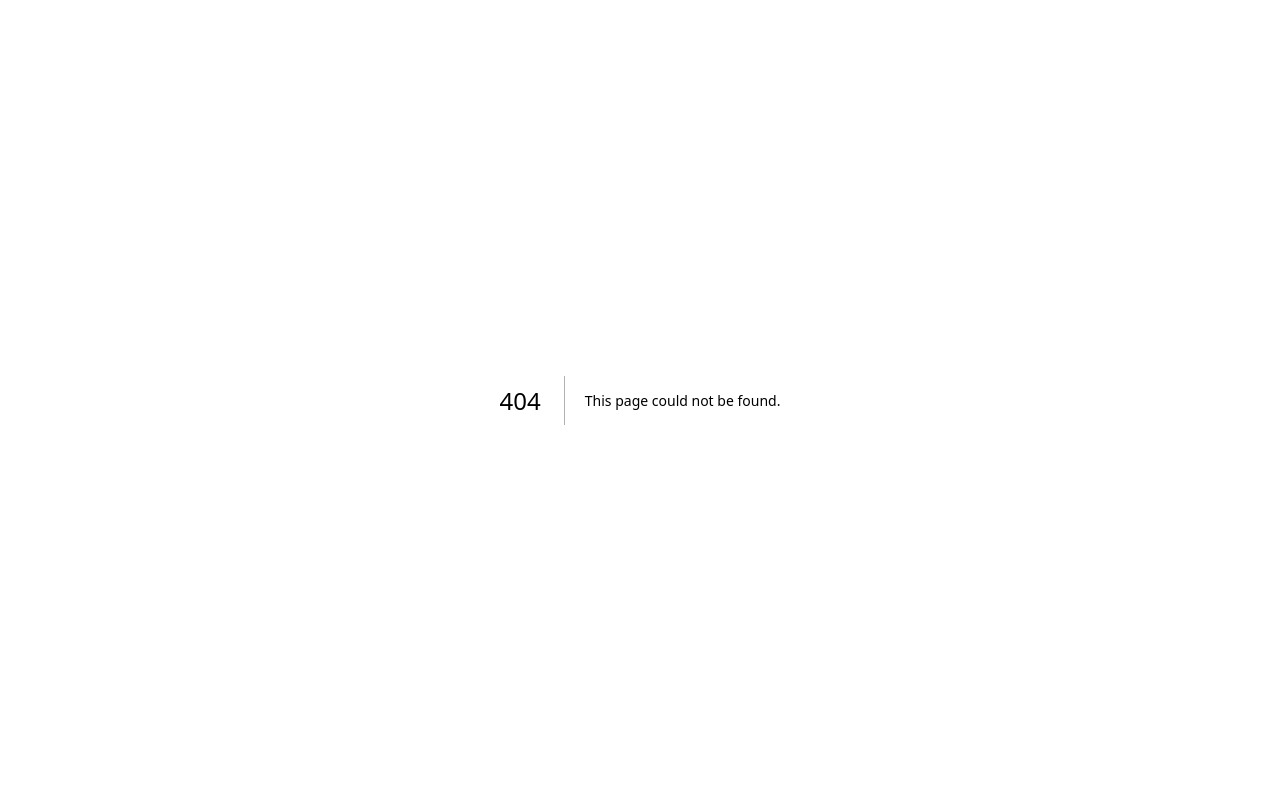
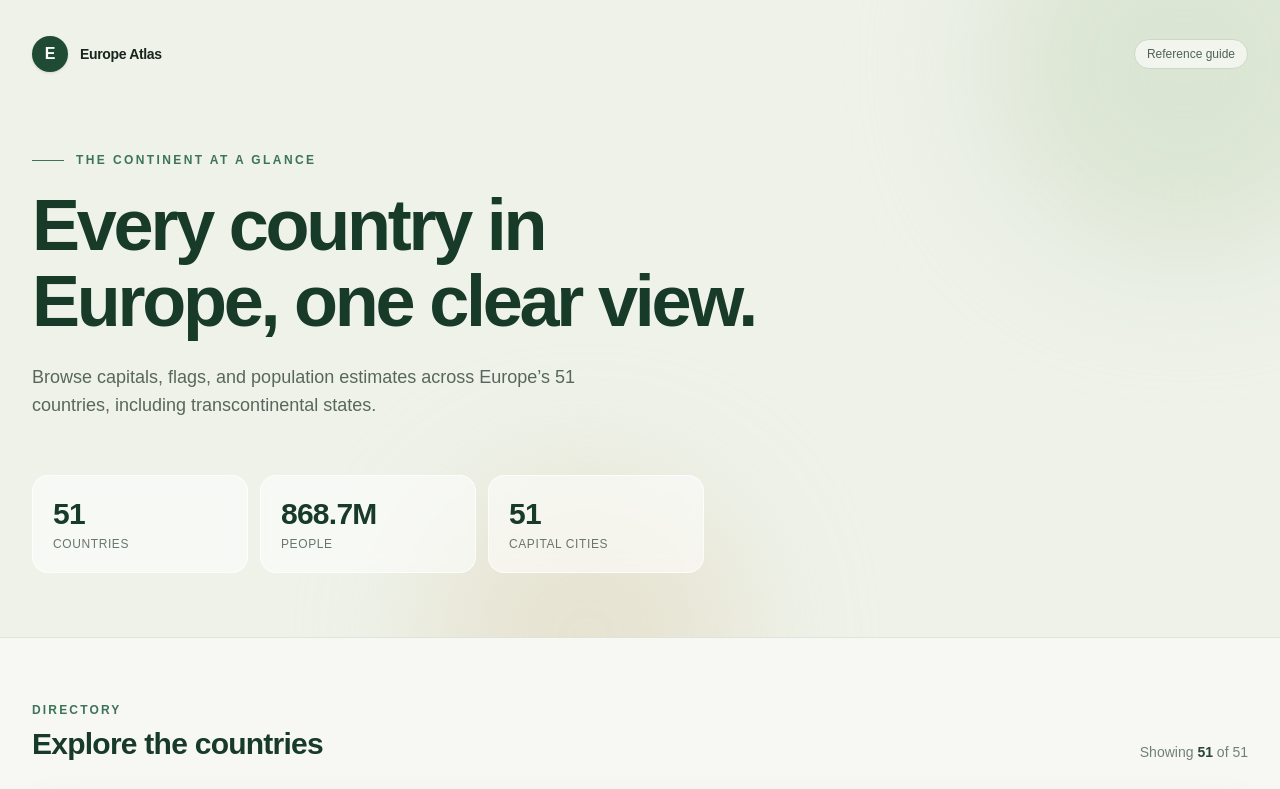
Before and after one commit to vladmoca90/Storybook-NextJS, a Next.js app: page /countries in a window 1280 px wide. Before the commit this address had no page. Shown: the top 789 px of the page. Built offline with nearby package versions, Linux system fonts and the light colour scheme.

Commit message:
I cna now see the countries when I run npm run dev

```diff
--- /dev/null
+++ b/app/countries/page.tsx
@@ -0,0 +1,11 @@
+import type { Metadata } from 'next';
+import CountriesExplorer from './components/CountriesExplorer';
+
+export const metadata: Metadata = {
+  title: 'Europe Atlas | Countries, Capitals & Population',
+  description: 'Explore every country in Europe with flags, capitals, and population estimates.',
+};
+
+export default function CountriesPage() {
+  return <CountriesExplorer />;
+}
```
